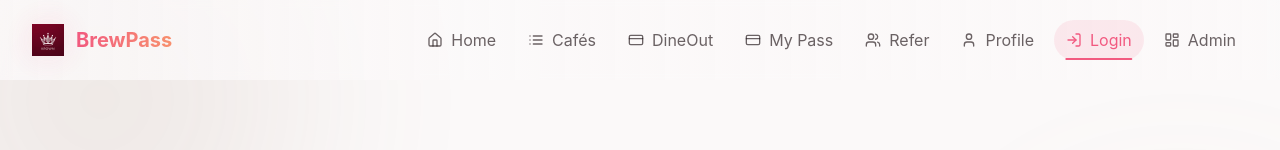
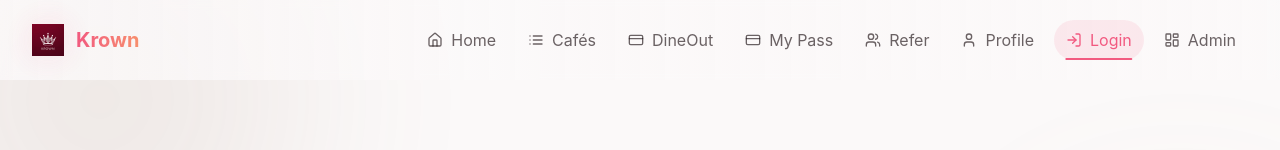
Before and after one commit to sahilkohli592/brewpass-explorer, a React (Vite) app: page /login in a window 1280 px wide. Shown: the top 150 px of the page. Built offline with nearby package versions, Linux system fonts and the light colour scheme.

Commit message:
Remove "BrewPass" text
Remove the text "BrewPass" from the `AnimatedLogo` component and the `Navbar` component. This change removes the brand name from these UI elements.

```diff
--- a/src/components/layout/Navbar.tsx
+++ b/src/components/layout/Navbar.tsx
@@ -53,7 +53,7 @@ const Navbar = () => {
             <div className="absolute inset-0 bg-primary/20 blur-lg rounded-full animate-pulse-soft opacity-0 group-hover:opacity-100 transition-opacity" />
           </div>
           <span className="font-bold text-xl hidden md:block bg-gradient-to-r from-primary to-accent bg-clip-text text-transparent">
-            BrewPass
+            Krown
           </span>
         </NavLink>
 
--- a/src/components/ui/AnimatedLogo.tsx
+++ b/src/components/ui/AnimatedLogo.tsx
@@ -72,7 +72,7 @@ const AnimatedLogo: React.FC<AnimatedLogoProps> = ({
           "font-bold tracking-tight animate-slide-up",
           textSizeClasses[size]
         )}>
-          BrewPass
+          Krown
         </span>
       )}
     </div>
```
